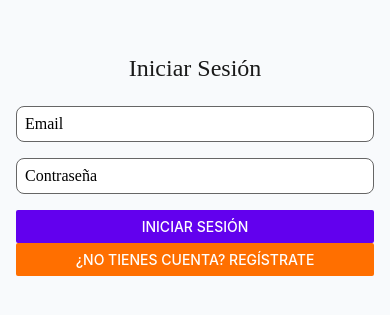
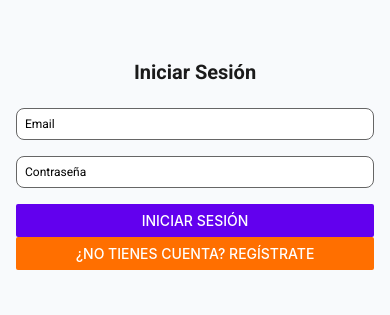
Before and after one commit to EduardoSantiagoAC/Analytics-de-Descuentos-Web, a React Native app in the folder AplicacionMovil/: screen /Home in a window 390 px wide. Shown: the part 257-572 px from the top of the page. Built offline with nearby package versions, Linux system fonts and the light colour scheme.

Commit message:
Aplicada la fuente usa expo install expo-font para instalarlo

```diff
--- a/AplicacionMovil/App.tsx
+++ b/AplicacionMovil/App.tsx
@@ -2,13 +2,16 @@ import React from "react";
 import { CarritoProvider } from "./componentes/CarritoContext";
 import { AuthProvider } from "./componentes/AuthContext";
 import AppNavigator from "./AppNavigator";
+import { ThemeProvider } from "./theme/themeprovider";
 
 export default function App() {
   return (
-    <AuthProvider>
-      <CarritoProvider>
-        <AppNavigator />
-      </CarritoProvider>
-    </AuthProvider>
+    <ThemeProvider>
+      <AuthProvider>
+        <CarritoProvider>
+          <AppNavigator />
+        </CarritoProvider>
+      </AuthProvider>
+    </ThemeProvider>
   );
 }
--- a/AplicacionMovil/theme/theme.ts
+++ b/AplicacionMovil/theme/theme.ts
@@ -18,10 +18,10 @@ export const theme = {
     xl: 32,
   },
   fontSizes: {
-    small: 14,
-    medium: 16,
-    large: 20,
-    title: 24,
+    small: 10,
+    medium: 12,
+    large: 18,
+    title: 20,
   },
   fonts: {
     regular: 'Roboto-Regular',
--- /dev/null
+++ b/AplicacionMovil/theme/themeprovider.tsx
@@ -0,0 +1,27 @@
+// theme/ThemeProvider.tsx
+import React, { useState, useEffect, ReactNode } from 'react';
+import * as Font from 'expo-font';
+
+interface Props {
+  children: ReactNode;
+}
+
+export const ThemeProvider = ({ children }: Props) => {
+  const [fontsLoaded, setFontsLoaded] = useState(false);
+
+  useEffect(() => {
+    async function loadFonts() {
+      await Font.loadAsync({
+        'Roboto-Regular': require('../assets/Roboto-Regular.ttf'),
+        'Roboto-Bold': require('../assets/Roboto-Bold.ttf'),
+        'Roboto-Medium': require('../assets/Roboto-Medium.ttf'),
+      });
+      setFontsLoaded(true);
+    }
+    loadFonts();
+  }, []);
+
+  if (!fontsLoaded) return null; // O un loader
+
+  return <>{children}</>;
+};
```
